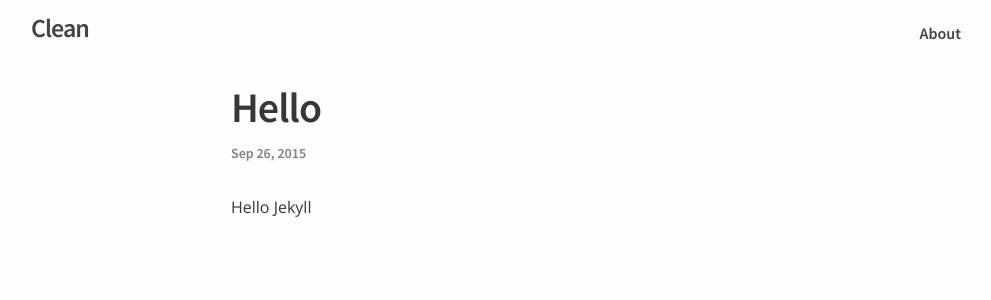
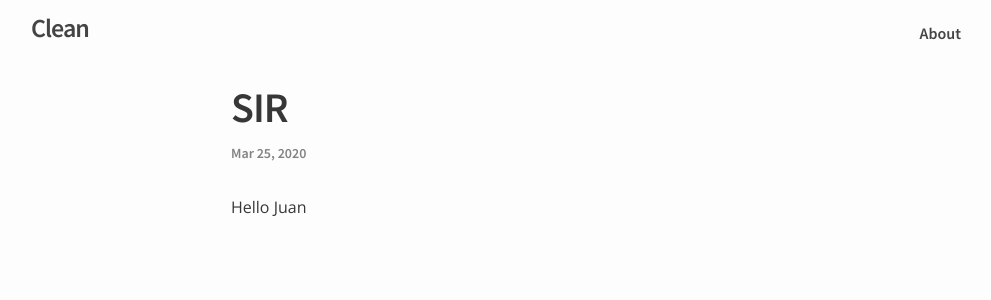
Before and after one commit to Caquita-beep/Caquita-beep.github.io, a Jekyll site: the page built from _posts/2015-09-26-hello.md, in a window 1280 px wide. Shown: the top 300 px of the page, without its empty margins (139-1130 px from the left). Built offline with Jekyll 4.4.1, drawn with Linux system fonts in a browser that asks for light colours; a script that is not in the unit is left out.

Commit message:
Update 2015-09-26-hello.md

```diff
--- a/_posts/2015-09-26-hello.md
+++ b/_posts/2015-09-26-hello.md
@@ -1,9 +1,10 @@
 ---
 layout: post
-title:  "Hello"
-date:   2015-09-26
-categories: jekyll update
+title:  "SIR"
+date:   25-03-2020
+categories: simulaciones
+mathjax: true
 ---
 
 
-Hello Jekyll
+Hello Juan
```
